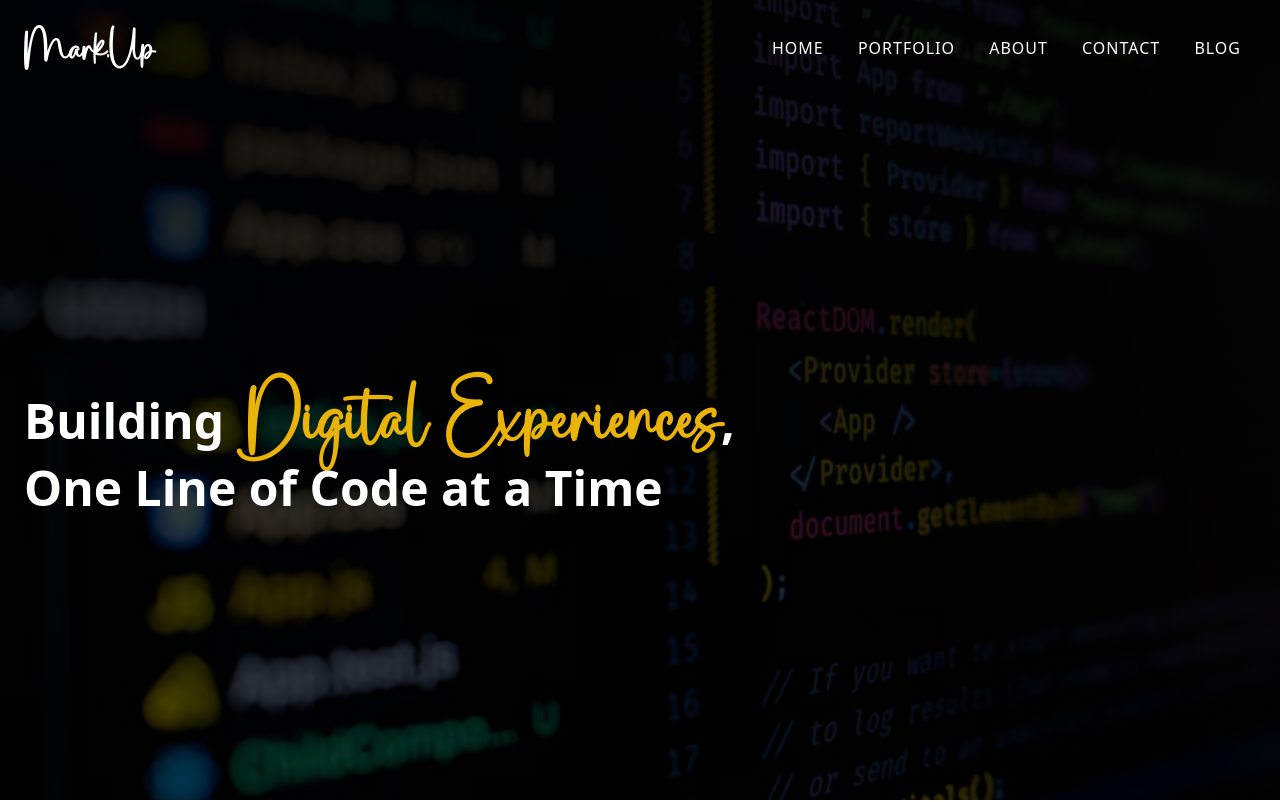
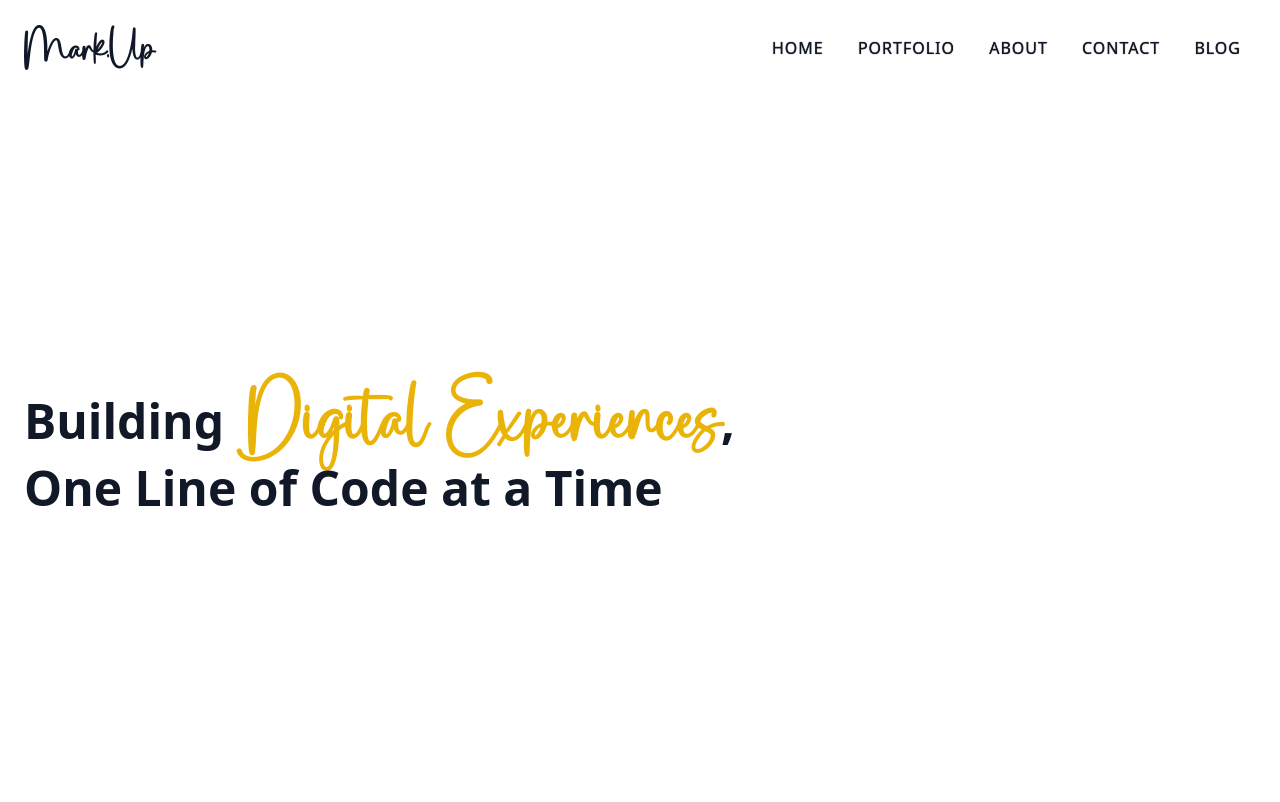
Before and after one commit to matanguihanbenson/___portfolio, a website: page index.html in a window 1280 px wide. Shown: the top 802 px of the page. Drawn offline with nearby package versions, Linux system fonts and the light colour scheme.

Commit message:
removing bg img

```diff
--- a/index.html
+++ b/index.html
@@ -10,11 +10,11 @@
 </head>
 <body>
   <div class="nav fixed top-0 z-10 bg-transparent flex justify-between w-full px-6 py-10 md:py-12 h-14 items-center">
-    <h1 class="logo text-xl leading-6 text-white md:text-2xl">Mark.Up</h1>
+    <h1 class="logo text-xl leading-6 text-gray-900 md:text-2xl">Mark.Up</h1>
     <div class="rounded-full h-10 w-10 md:hidden bg-white transition-all duration-300 hover:scale-110 cursor-pointer shadow-lg flex justify-center items-center" id="menuButton">
       <i class="fa fa-bars text-xl text-black"></i>
     </div>
-    <nav class="cl-effect-12 hidden md:text-white md:block">
+    <nav class="cl-effect-12 hidden md:text-gray-900 md:block">
       <a href="#">Home</a>
       <a href="#">Portfolio</a>
       <a href="#">About</a>
@@ -36,9 +36,9 @@
     </div>
   </nav>
 
-  <div class="banner p-6 relative bg-slate-950 w-full h-screen top-0 flex items-center">
+  <div class="banner p-6 relative w-full h-screen top-0 flex items-center">
     <div class="w-10/12 mt-20 h-max">
-      <h1 class="w-[27ch] text-white md:text-5xl sm:text-4xl text-xl font-bold leading-[200%]">Building <span class="font-[kind-regards] text-yellow-500 inline-block leading-[200%]">Digital Experiences</span>, One Line of Code at a Time</h1>
+      <h1 class="w-[27ch] text-gray-900 md:text-5xl sm:text-4xl text-xl font-bold leading-[200%]">Building <span class="font-[kind-regards] text-yellow-500 inline-block leading-[200%]">Digital Experiences</span>, One Line of Code at a Time</h1>
     </div>
   </div>
 
```
Also changed, not shown: build/style.css.
